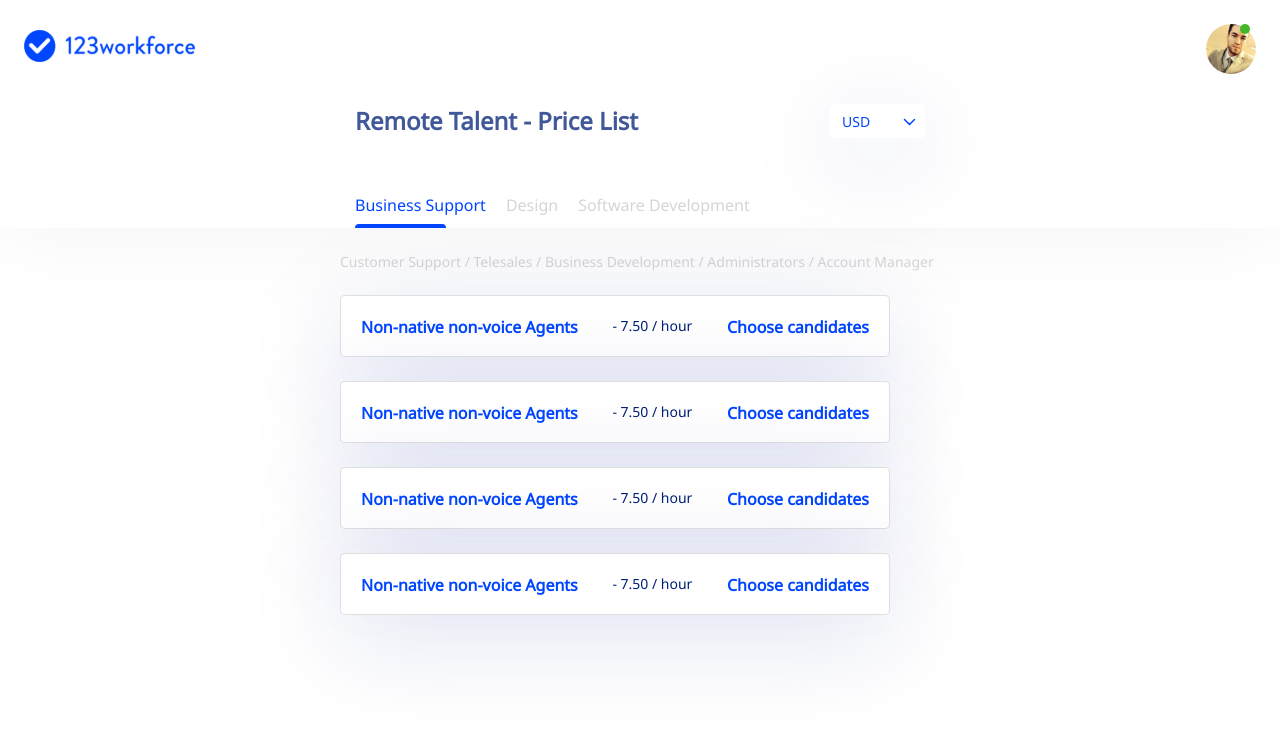
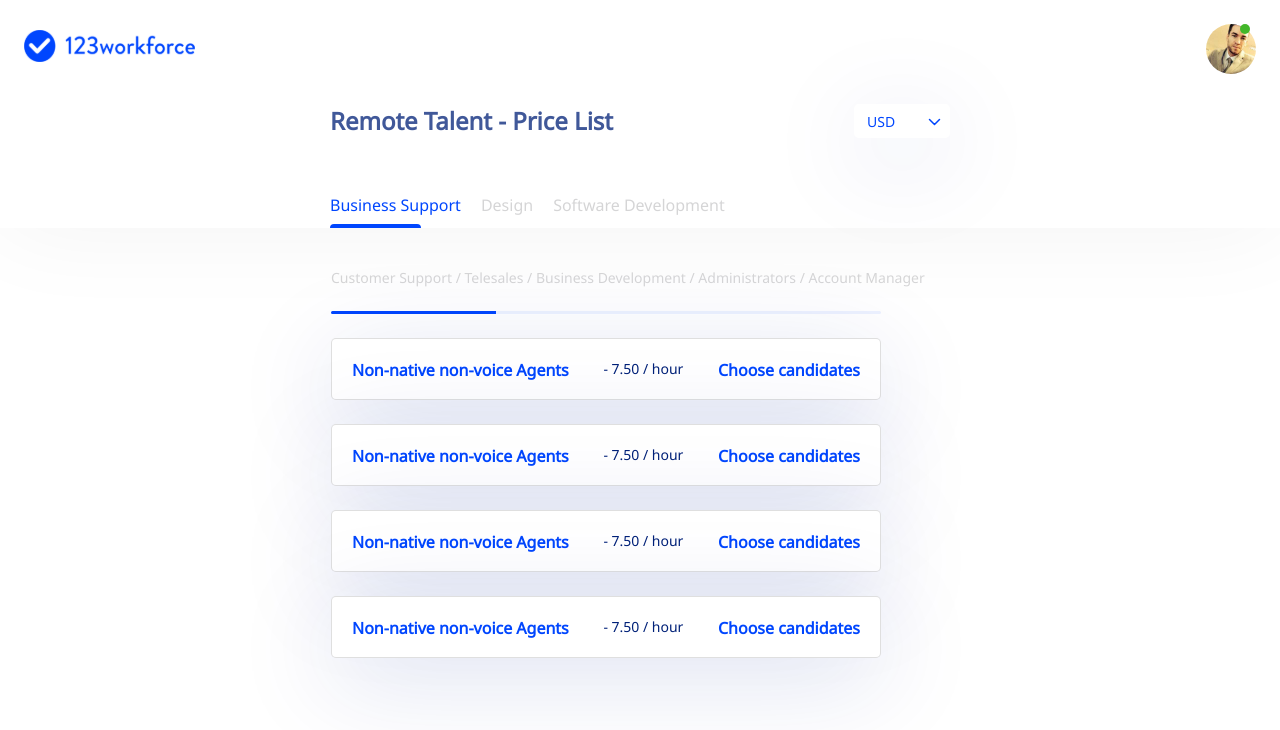
Before and after one commit to nishad-bdg/workforce-pricing, a Vue app: page / in a window 1280 px wide. Shown: the top 730 px of the page. Built offline with nearby package versions, Linux system fonts and the light colour scheme.

Commit message:
progress bar added

```diff
--- a/src/components/AppBody.vue
+++ b/src/components/AppBody.vue
@@ -1,9 +1,20 @@
 <template>
-  <div class="container-fluid body-container p-0">
+  <div class="container-fluid body-container p-3">
     <div class="d-flex flex-column">
       <div class="custom-support-text my-4">
         Customer Support / Telesales / Business Development / Administrators /
         Account Manager
+      </div>
+
+      <div class="progress mb-4">
+        <div
+          class="progress-bar"
+          role="progressbar"
+          style="width: 30%"
+          aria-valuenow="25"
+          aria-valuemin="0"
+          aria-valuemax="100"
+        ></div>
       </div>
       <!-- card -->
       <div class="card mb-4" v-for="i in 4" :key="i">
@@ -26,7 +37,7 @@ export default {
 </script>
 <style lang="scss" scoped>
 .body-container {
-  max-width: 600px;
+  max-width: 650px;
   .custom-support-text {
     font-family: "Noto Sans";
     font-style: normal;
@@ -34,6 +45,15 @@ export default {
     font-size: 14px;
     line-height: 19px;
     color: #d5d5d6;
+  }
+
+  .progress {
+    width: 550px;
+    height: 3px;
+    background: #EDF2FF;
+    .progress-bar {
+      background: #0046fe;
+    }
   }
   .card {
     width: 550px !important;
--- a/src/components/AppNavbar.vue
+++ b/src/components/AppNavbar.vue
@@ -64,7 +64,7 @@ export default {
   }
 }
 .tab-container {
-  max-width: 600px;
+  max-width: 650px;
   padding-top: 30px;
 }
 </style>
```
